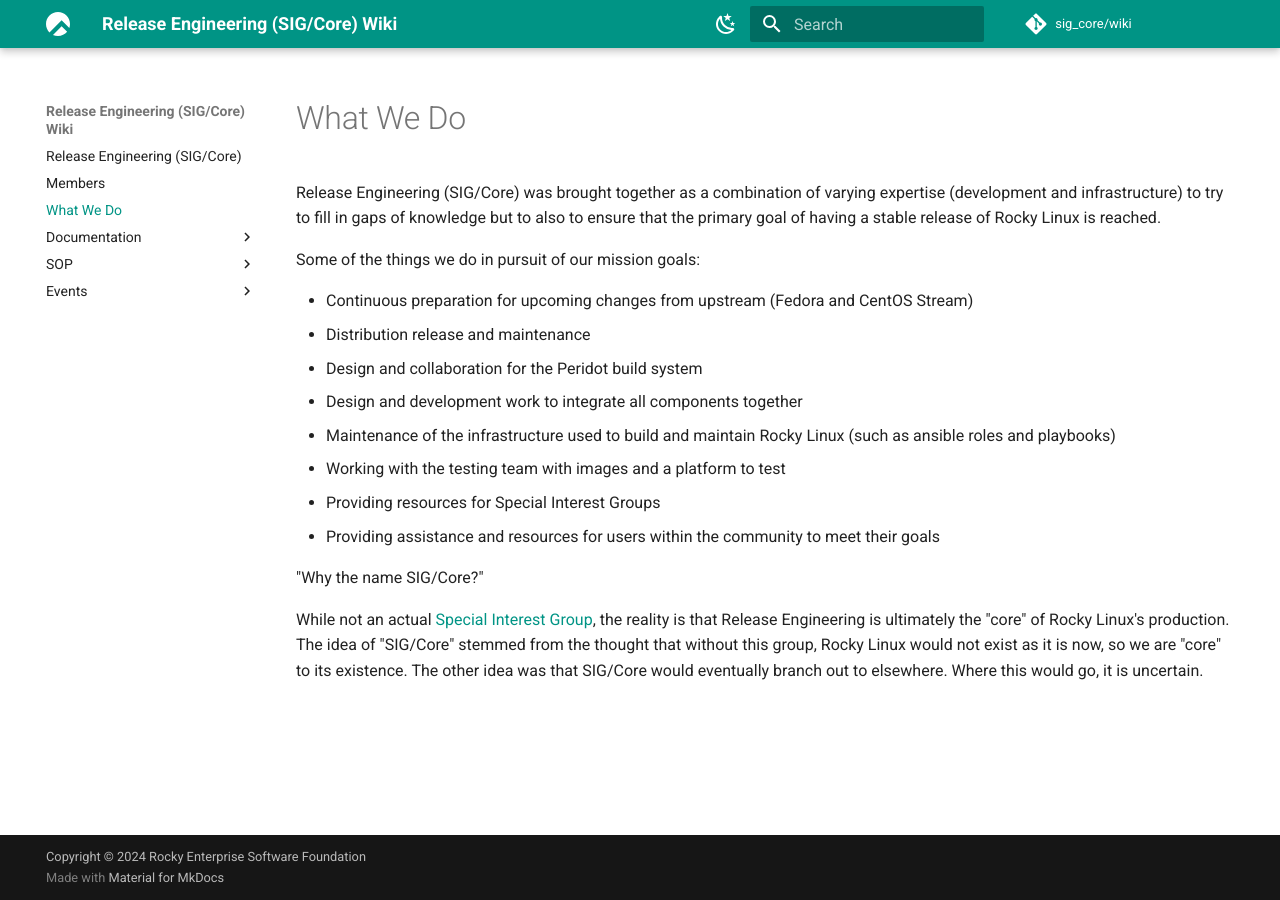
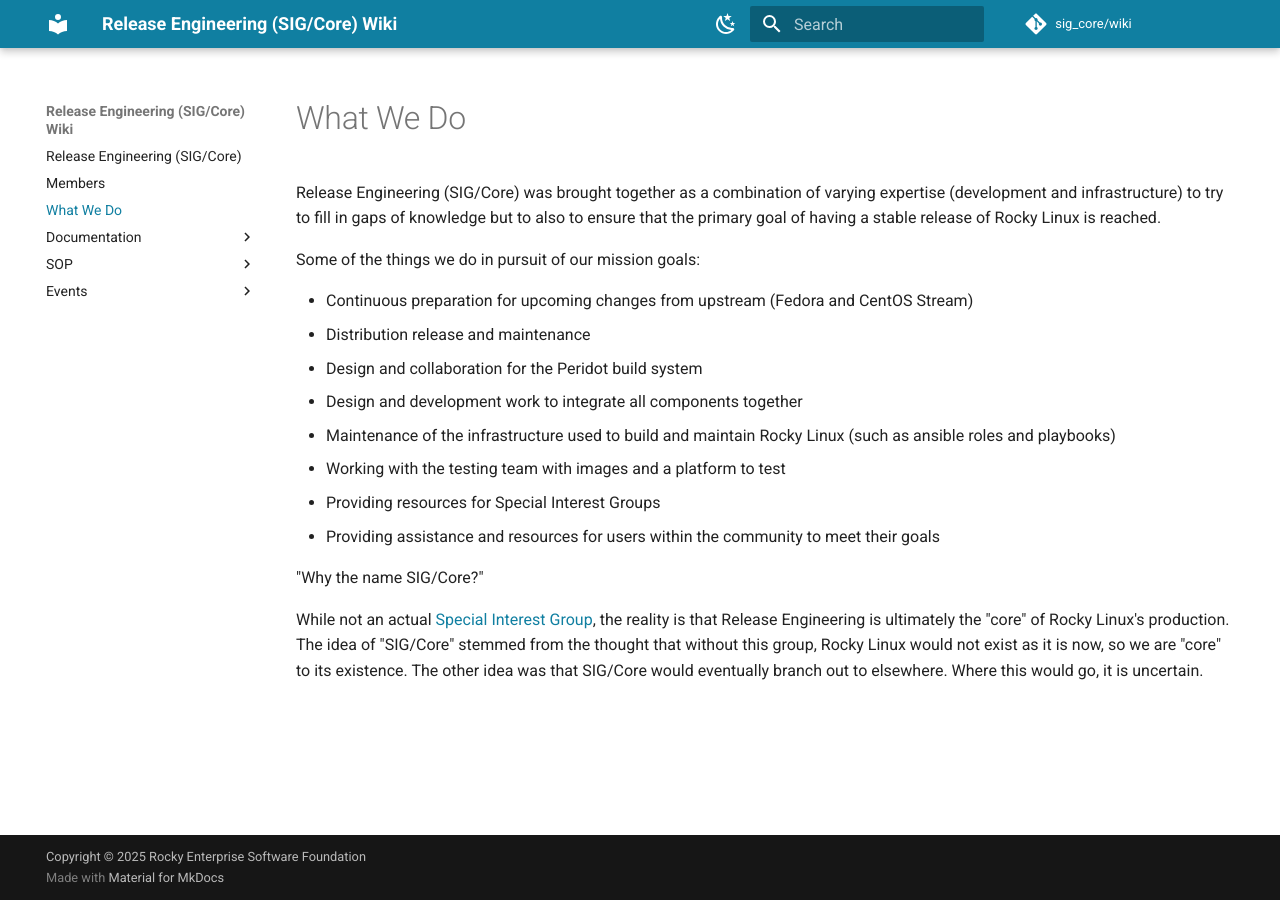
Before and after one commit to rocky-linux/sig-core-wiki, an MkDocs documentation site: the page built from docs/what_we_do.md, in a window 1280 px wide. Built offline with MkDocs 1.6.1 and Material for MkDocs 9.7.7, drawn with Linux system fonts in a browser that asks for light colours.

Commit message:
Add theme, fastly

```diff
--- /dev/null
+++ b/docs/assets/extra.css
@@ -0,0 +1,33 @@
+:root {
+  @media screen and (max-width: 76.234375em) {
+    .md-nav__title[for="__drawer"] {
+      background: linear-gradient(135deg, #10b981 0%, #1055b9 100%);
+    }
+  }
+}
+
+[data-md-color-scheme="resf"] {
+  --md-accent-fg-color:         #0e7391;
+  --md-primary-fg-color--dark:  #107fa1;
+  --md-primary-fg-color--light: #FFFFFF;
+  --md-primary-fg-color:        #107fa1;
+  --md-typeset-a-color:         #107fa1;
+}
+[data-md-color-scheme="resf-dark"] {
+  color-scheme: dark;
+  --md-default-fg-color:        #FFFFFF;
+  --md-default-bg-color:        rgb(30, 33, 41);
+
+  --md-primary-fg-color:        #107fa1;
+  --md-primary-bg-color:        #FFFFFF;
+  --md-primary-fg-color--dark:  #107fa1;
+
+  --md-accent-fg-color:         #0e7391;
+
+  --md-default-fg-color--light: rgba(226, 228, 233, 0.56);
+
+  --md-typeset-table-color: rgba(240, 241, 244, 0.12);
+
+  --md-typeset-color:           rgba(226, 228, 233, 0.82);
+  --md-typeset-a-color:         #107fa1;
+}
--- a/mkdocs.yml
+++ b/mkdocs.yml
@@ -10,24 +10,22 @@
 repo_name: sig_core/wiki
 edit_uri: edit/main/docs/
 
+extra_css:
+  - assets/extra.css
+
 theme:
   name: material
   palette:
     - media: "(prefers-color-scheme: light)"
-      scheme: default
-      primary: teal
-      accent: teal
+      scheme: resf
       toggle:
         icon: material/weather-night
         name: Switch to dark mode
     - media: "(prefers-color-scheme: dark)"
-      scheme: slate
-      primary: teal
-      accent: teal
+      scheme: resf-dark
       toggle:
-        icon: material/weather-night
-        name: Switch to dark mode
-  logo: assets/icon-white.svg
+        icon: material/weather-sunny
+        name: Switch to light mode
   highlightjs: true
   hljs_languages:
     - bash
@@ -61,9 +59,9 @@
 plugins:
   - autolinks
   - awesome-pages
-  - git-revision-date
+  - git-revision-date-localized
   - search
   - macros:
       include_dir: docs/include
-copyright: Copyright &copy; 2024 Rocky Enterprise Software Foundation
+copyright: Copyright &copy; 2025 Rocky Enterprise Software Foundation
 ...
```
Also changed, not shown: requirements.txt (+51 -8 lines), docs/assets/resf-icon-w-bg.png (added), docs/assets/resf-icon.png (added), docs/assets/resf-white.svg (added), 7 other files.
